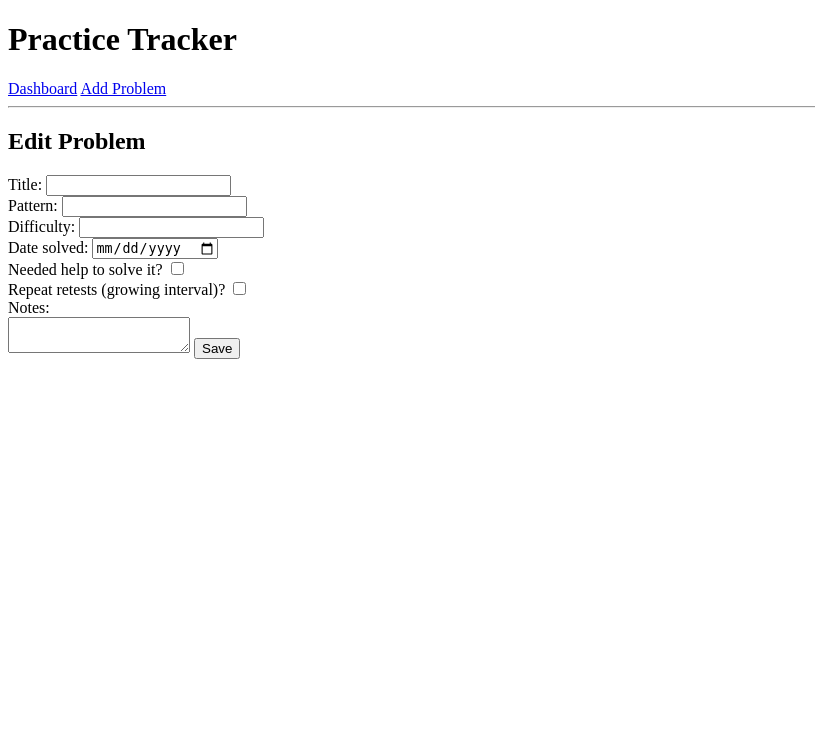
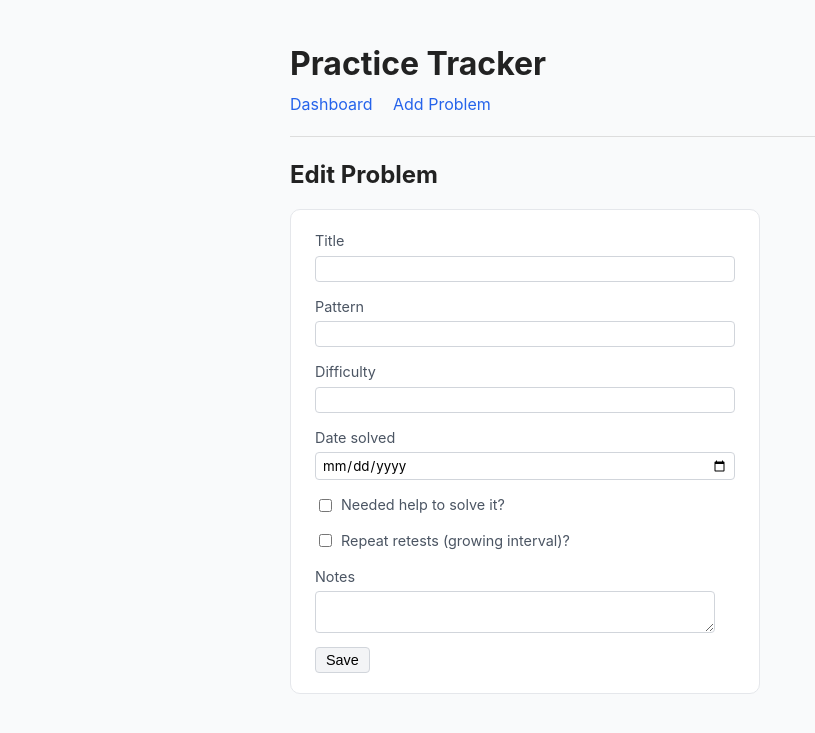
Before and after one commit to isa-hello/practice-tracker, a Flask app: template templates/edit.html in a window 1280 px wide. Shown: the top 733 px of the page, without its empty margins (0-815 px from the left). Run offline with Flask 3, Linux system fonts and the light colour scheme; the template is opened without the code that fills it, so the values that code supplies are empty.

Commit message:
Style dashboard/add/edit pages and add a confirmation message on save

```diff
--- a/app.py
+++ b/app.py
@@ -64,6 +64,8 @@ def add():
     #   Problem row from them, add it to the db session, commit, then
     #   redirect back to the dashboard (url_for('dashboard'))
 
+    message = None
+
     if request.method == 'POST':
         title = request.form['title']
         pattern = request.form['pattern']
@@ -76,7 +78,8 @@ def add():
         problem = Problem(title=title, pattern=pattern, difficulty=difficulty, date_solved=date_solved, needed_help=needed_help, repeat_retests=repeat_retests, notes=notes)
         db.session.add(problem)
         db.session.commit()
-    return render_template('add.html')
+        message = f"Problem '{problem.title}' added!"
+    return render_template('add.html', message=message)
 
 
 @app.route('/problems/<int:problem_id>/retest', methods=['POST'])
--- /dev/null
+++ b/static/style.css
@@ -0,0 +1,182 @@
+/* Basic styling for Practice Tracker.
+   Goal is readability and spacing, not anything elaborate. */
+
+body {
+    font-family: -apple-system, BlinkMacSystemFont, "Segoe UI", Roboto, Arial, sans-serif;
+    max-width: 700px;
+    margin: 40px auto;
+    padding: 0 20px;
+    color: #222;
+    line-height: 1.5;
+    background: #f9fafb;
+}
+
+h1 {
+    margin-bottom: 4px;
+}
+
+h2 {
+    margin-bottom: 16px;
+}
+
+nav a {
+    margin-right: 16px;
+    color: #2563eb;
+    text-decoration: none;
+}
+
+nav a:hover {
+    text-decoration: underline;
+}
+
+hr {
+    border: none;
+    border-top: 1px solid #ddd;
+    margin: 20px 0;
+}
+
+/* Each logged problem is its own card (a light border + background),
+   with real space between one card and the next - replaces the old
+   thin-line-between-rows look. */
+.problem {
+    background: #fff;
+    border: 1px solid #e5e7eb;
+    border-radius: 10px;
+    padding: 16px 20px;
+    margin-bottom: 16px;
+}
+
+.problem-header {
+    display: flex;
+    align-items: baseline;
+    gap: 10px;
+    flex-wrap: wrap;
+}
+
+.problem-title {
+    font-size: 1.1em;
+}
+
+.meta {
+    color: #6b7280;
+    font-size: 0.9em;
+}
+
+/* The notes "bubble" - a shade darker than the white card so it's
+   actually visible sitting on top of it. Only rendered when notes
+   isn't empty, see dashboard.html's {% if problem.notes %}. */
+.notes {
+    background: #eef0f3;
+    color: #4b5563;
+    border-radius: 8px;
+    padding: 8px 12px;
+    margin-top: 10px;
+    font-size: 0.9em;
+}
+
+.actions {
+    margin-top: 12px;
+}
+
+/* Forms (retest/delete buttons) default to block-level, which is
+   what was causing them to stack on separate lines. Inline-block
+   lets them sit next to the Edit link instead. */
+form {
+    display: inline-block;
+    margin: 4px 8px 4px 0;
+}
+
+/* The add/edit forms are the exception - those should NOT be
+   inline-block (they're a whole standalone form, not a small action
+   next to other things), so this overrides the rule above for them. */
+.form-card form {
+    display: block;
+    margin: 0;
+}
+
+/* Card wrapper around the add/edit forms, matching the same visual
+   language as .problem on the dashboard. This is the piece that was
+   missing: add.html/edit.html already reference these classes, this
+   file just didn't define them yet. */
+.form-card {
+    background: #fff;
+    border: 1px solid #e5e7eb;
+    border-radius: 10px;
+    padding: 20px 24px;
+    max-width: 420px;
+}
+
+.field {
+    margin-bottom: 14px;
+}
+
+.field label {
+    display: block;
+    font-size: 0.9em;
+    color: #4b5563;
+    margin-bottom: 4px;
+}
+
+.field input[type="text"],
+.field input[type="date"],
+.field textarea {
+    width: 100%;
+    box-sizing: border-box;
+}
+
+/* Checkboxes need their label laid out sideways (box next to text),
+   not stacked like the other fields. */
+.checkbox-field label {
+    display: flex;
+    align-items: center;
+    gap: 6px;
+}
+
+a {
+    color: #2563eb;
+    text-decoration: none;
+    margin-right: 8px;
+}
+
+a:hover {
+    text-decoration: underline;
+}
+
+button {
+    background: #f3f4f6;
+    border: 1px solid #d1d5db;
+    border-radius: 4px;
+    padding: 4px 10px;
+    cursor: pointer;
+    font-size: 0.9em;
+}
+
+button:hover {
+    background: #e5e7eb;
+}
+
+input[type="text"],
+input[type="date"],
+textarea {
+    padding: 4px 6px;
+    border: 1px solid #d1d5db;
+    border-radius: 4px;
+    font-family: inherit;
+}
+
+textarea {
+    display: block;
+    width: 100%;
+    max-width: 400px;
+    margin-top: 4px;
+}
+
+.flash {
+    background: #ecfdf5;
+    border: 1px solid #a7f3d0;
+    color: #065f46;
+    border-radius: 8px;
+    padding: 10px 16px;
+    margin-bottom: 16px;
+    font-size: 0.95em;
+}
--- a/templates/base.html
+++ b/templates/base.html
@@ -3,6 +3,7 @@
 <head>
     <meta charset="utf-8">
     <title>Practice Tracker</title>
+    <link rel="stylesheet" href="{{ url_for('static', filename='style.css') }}">
 </head>
 <body>
     <h1>Practice Tracker</h1>
--- a/templates/edit.html
+++ b/templates/edit.html
@@ -3,17 +3,36 @@
 {% block content %}
 <h2>Edit Problem</h2>
 
-<form method = "POST" action="{{ url_for('edit', problem_id=problem.id) }}">
-    Title: <input type="text" name="title" value="{{ problem.title }}"><br>
-    Pattern: <input type="text" name="pattern" value="{{ problem.pattern }}"><br>
-    Difficulty: <input type="text" name="difficulty" value="{{ problem.difficulty }}"><br>
-    Date solved: <input type="date" name="date_solved" value="{{ problem.date_solved }}"><br>
-    Needed help to solve it? <input type="checkbox" name="needed_help" {% if problem.needed_help %}checked{% endif %}><br>
-    Repeat retests (growing interval)? <input type="checkbox" name="repeat_retests" {% if problem.repeat_retests %}checked{% endif %}><br>
-    Notes:<br>
-    <textarea name="notes">{{ problem.notes }}</textarea>
-
+<div class="form-card">
+<form method="POST" action="{{ url_for('edit', problem_id=problem.id) }}">
+    <div class="field">
+        <label>Title</label>
+        <input type="text" name="title" value="{{ problem.title }}">
+    </div>
+    <div class="field">
+        <label>Pattern</label>
+        <input type="text" name="pattern" value="{{ problem.pattern }}">
+    </div>
+    <div class="field">
+        <label>Difficulty</label>
+        <input type="text" name="difficulty" value="{{ problem.difficulty }}">
+    </div>
+    <div class="field">
+        <label>Date solved</label>
+        <input type="date" name="date_solved" value="{{ problem.date_solved }}">
+    </div>
+    <div class="field checkbox-field">
+        <label><input type="checkbox" name="needed_help" {% if problem.needed_help %}checked{% endif %}> Needed help to solve it?</label>
+    </div>
+    <div class="field checkbox-field">
+        <label><input type="checkbox" name="repeat_retests" {% if problem.repeat_retests %}checked{% endif %}> Repeat retests (growing interval)?</label>
+    </div>
+    <div class="field">
+        <label>Notes</label>
+        <textarea name="notes">{{ problem.notes }}</textarea>
+    </div>
     <button type="submit">Save</button>
 </form>
+</div>
 
 {% endblock %}
```
Also changed, not shown: templates/add.html (+32 -9 lines), templates/dashboard.html (+13 -12 lines).
